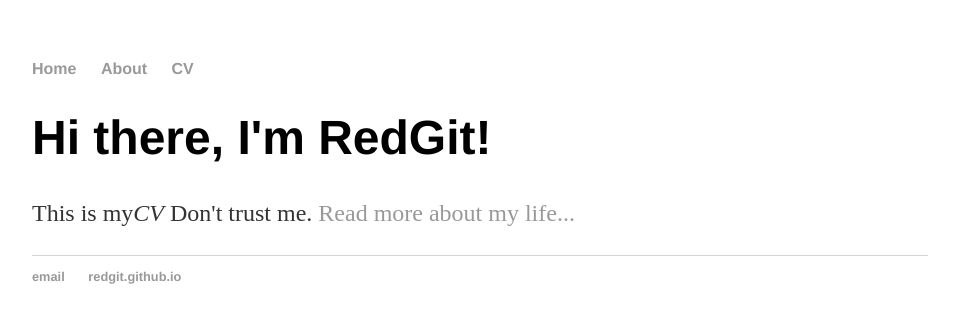
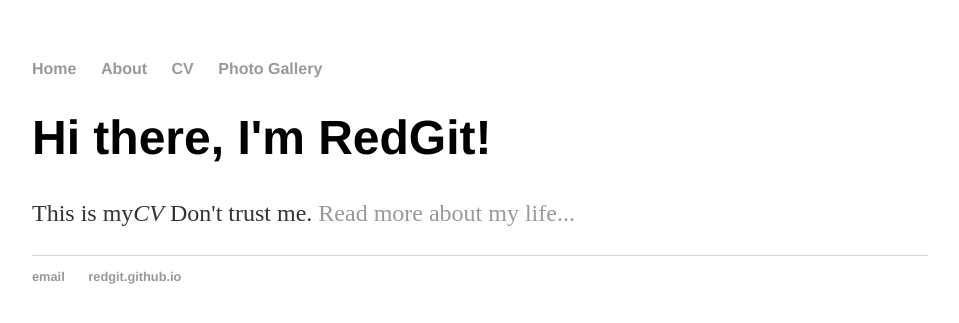
Before and after one commit to redgit/redgit.github.io, a Jekyll site: the page built from cv.html, in a window 1280 px wide. Shown: the top 323 px of the page, without its empty margins (160-1119 px from the left). Built offline with Jekyll 4.4.1, drawn with Linux system fonts in a browser that asks for light colours.

Commit message:
added photo gallery link

```diff
--- a/_layouts/default.html
+++ b/_layouts/default.html
@@ -11,6 +11,7 @@
         <li><a href="/">Home</a></li>
         <li><a href="/about">About</a></li>
         <li><a href="/cv">CV</a></li>
+        <li><a href="/photo-gallery">Photo Gallery</a></li>
       </ul>
     </nav>
     <div class="container">
```
